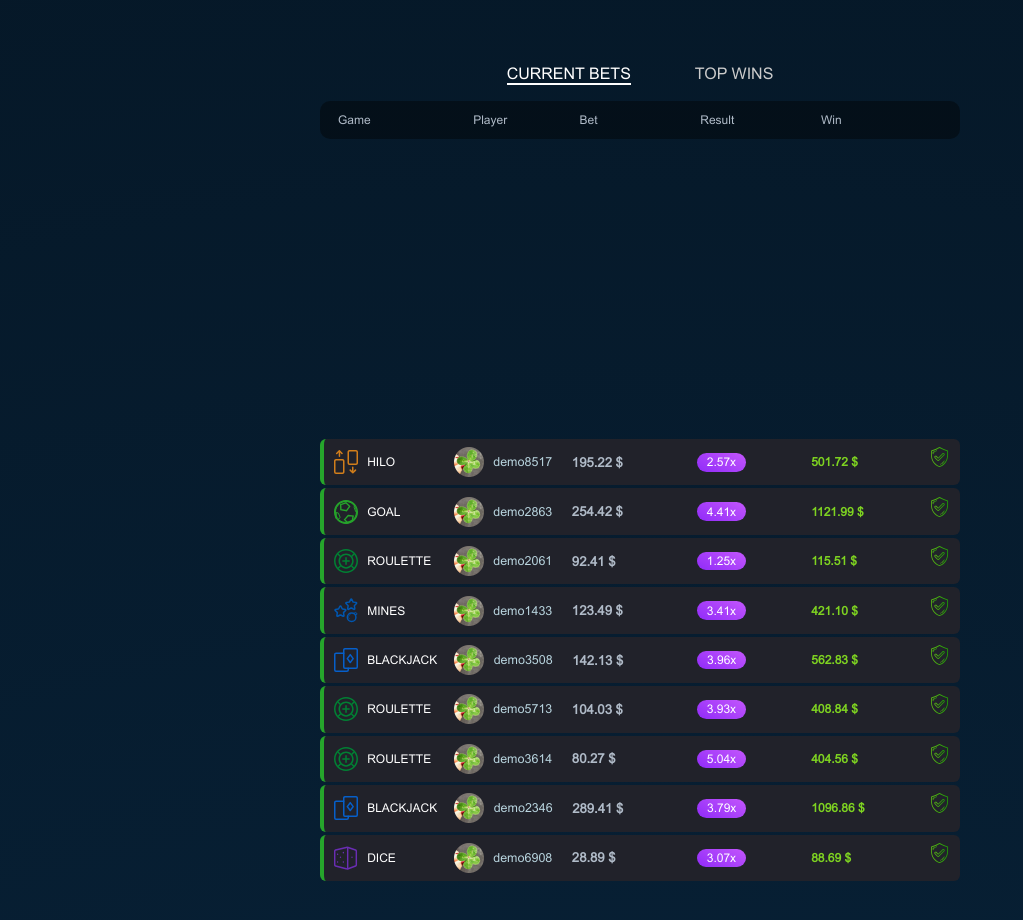
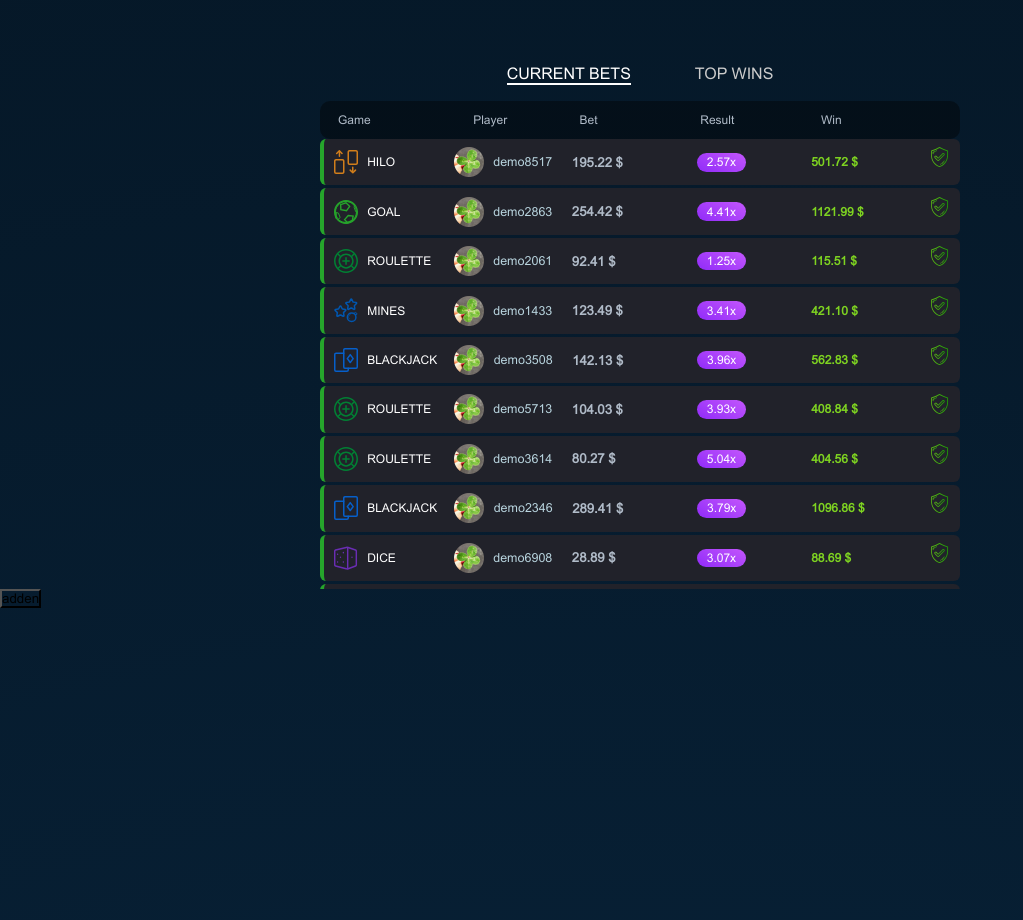
Before and after one commit to ls-irakli-lekishvili/spribe, an Angular app: page /plinko in a window 1280 px wide. Shown: the part 620-1540 px from the top of the page, without its empty margins (0-1023 px from the left). Built offline with nearby package versions, Linux system fonts and the light colour scheme.

Commit message:
still workin on bet-comp

```diff
--- a/src/app/app.component.css
+++ b/src/app/app.component.css
@@ -2,6 +2,7 @@ app-header {
   position: fixed;
   top: 0;
   width: 100%;
+  z-index: 1000;
 }
 
 .router-outlet {
@@ -10,7 +11,3 @@ app-header {
   align-items: center;
   margin: 4.5em 0;
 }
-
-/*app-bet-stats {*/
-/*  */
-/*}*/
--- a/src/app/components/bet-stats/bet-stats.component.css
+++ b/src/app/components/bet-stats/bet-stats.component.css
@@ -41,36 +41,46 @@ main {
   margin-left: 1.2em;
 }
 
+.border {
+  position: relative;
+  height: 450px;
+  overflow: hidden;
+ }
+
 .container {
-  height: 445px;
-  overflow: hidden;
-  position: relative;
-  top: 0;
-  transform: translateY(300px) ;
-  transition: transform 5s;
-  /*animation: move 5s ease-in;*/
+  height: auto;
+  position:absolute;
+  bottom: 0;
+  animation: move 1s;
+  animation-fill-mode: forwards;
+  /* position: relative;*/
+ /* transform: translateY(-3em);*/
+ /* transition: all .5s linear;*/
+ }
 
-}
-
-/*.container.down {*/
+/*.slide-bottom {*/
+/*  position: relative;*/
+/*  !*animation-iteration-count: infinite;*!*/
+/*  !*-moz-animation-iteration-count: infinite;*!*/
+/*  !*-webkit-animation-iteration-count: infinite;*!*/
+/*  !*-o-animation-iteration-count: infinite;*!*/
 
 /*}*/
 
-.slide-bottom {
-
-  /*animation-iteration-count: infinite;*/
-  /*-moz-animation-iteration-count: infinite;*/
-  /*-webkit-animation-iteration-count: infinite;*/
-  /*-o-animation-iteration-count: infinite;*/
-
-}
-
 @-webkit-keyframes move {
-  from {top: -30em;}
-  to {top: 0;}
+  0% {
+    transform: translateY(-3em);
+  }
+  100% {
+    transform: translateY(0);
+  }
 }
 
 @keyframes move {
-  from {top: -30em;}
-  to {top: 0;}
+  0% {
+    transform: translateY(-6em);
+  }
+  100% {
+    transform: translateY(-3em);
+  }
 }
--- a/src/app/components/bet-stats/bet-stats.component.html
+++ b/src/app/components/bet-stats/bet-stats.component.html
@@ -13,10 +13,12 @@
   </div>
 
   <div *ngIf="currentPage">
-    <div class="container down">
+    <div class="border">
+    <div class="container" id="container" [ngStyle]="test && {top: '3em'}">
       <div *ngFor="let currentBet of currentBets">
-        <app-user [data]="currentBet" [ngClass]="{'slide-bottom': test}"></app-user>
+        <app-user [data]="currentBet"></app-user>
       </div>
+    </div>
     </div>
   </div>
 
@@ -27,3 +29,5 @@
   </div>
 
 </main>
+
+<button (click)="addElement()">adden</button>
--- a/src/app/components/bet-stats/bet-stats.component.ts
+++ b/src/app/components/bet-stats/bet-stats.component.ts
@@ -14,7 +14,6 @@ export class BetStatsComponent implements OnInit {
     topWins: TopWins[];
     test: boolean = true;
     currentPage: boolean = true;
-    interval: any;
 
     constructor(
         public winData: TopWinsService,
@@ -25,25 +24,26 @@ export class BetStatsComponent implements OnInit {
     ngOnInit(): void {
         this.topWins = this.winData.topWins;
         this.currentBets = this.betData.currentBets;
-        this.getLastElement();
+        // this.addElement();
     }
 
     activeTab(firstTab: boolean) {
         this.currentPage = firstTab;
-        if (!firstTab) {
-            clearInterval(this.interval);
-        } else {
-            this.getLastElement();
-        }
     }
 
-    getLastElement() {
-            // this.interval = setInterval(() => {
-            //         this.currentBets.unshift(this.currentBets[(Math.random() * 10) << 0]);
-            //         this.currentBets = this.currentBets.splice(0, 10);
-            //         this.test = true;
-            //     },
-            //     1000);
+    // getS() {
+    // }
+
+    addElement() {
+    //   setInterval(() => {
+        this.currentBets.unshift(this.currentBets[this.currentBets.length - 1]);
+        this.currentBets.pop();
+    //     this.addClass();
+    //   }, 1000);
     }
 
+    // addClass() {
+    //   document.getElementById('container').style.animation = 'move 1s infinite';
+    //   document.getElementById('container').style.animationFillMode = 'infinite';
+    // }
 }
--- a/src/app/services/current-bets.service.ts
+++ b/src/app/services/current-bets.service.ts
@@ -7,6 +7,7 @@ import {TopWins} from '../interfaces/top-wins';
 })
 export class CurrentBetsService {
   currentBets: TopWins[] = [
+    this.generateDummyData(),
     this.generateDummyData(),
     this.generateDummyData(),
     this.generateDummyData(),
```
